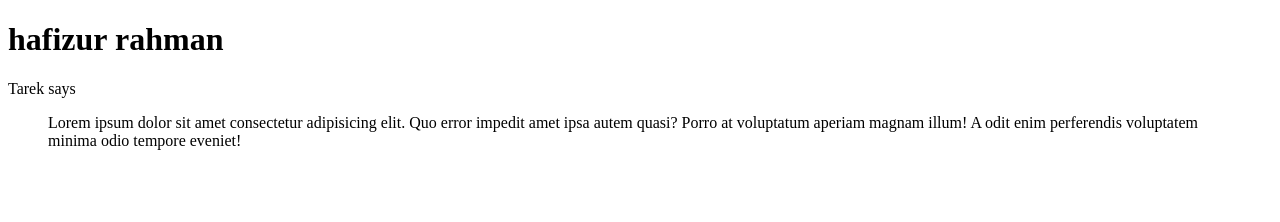
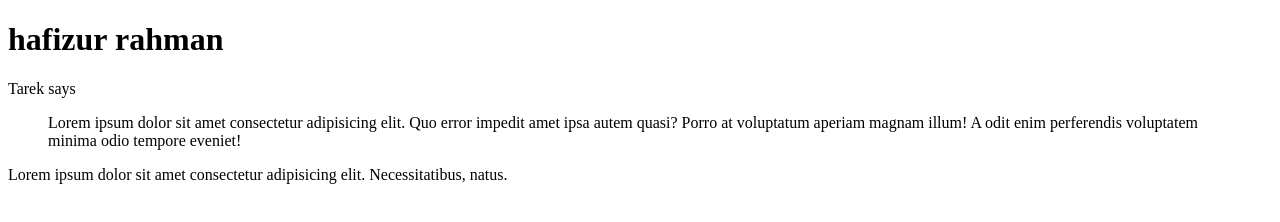
Before and after one commit to hafizur20609/tarek-website, a plain HTML site: page index.htm in a window 1280 px wide. Drawn offline with Linux system fonts and the light colour scheme.

Commit message:
ptag -added

```diff
--- a/index.htm
+++ b/index.htm
@@ -8,5 +8,6 @@
 <body>
     <h1>hafizur rahman </h1>
        Tarek says <blockquote>Lorem ipsum dolor sit amet consectetur adipisicing elit. Quo error impedit amet ipsa autem quasi? Porro at voluptatum aperiam magnam illum! A odit enim perferendis voluptatem minima odio tempore eveniet!</blockquote>
+       <p>Lorem ipsum dolor sit amet consectetur adipisicing elit. Necessitatibus, natus.</p>
 </body>
 </html>
```
